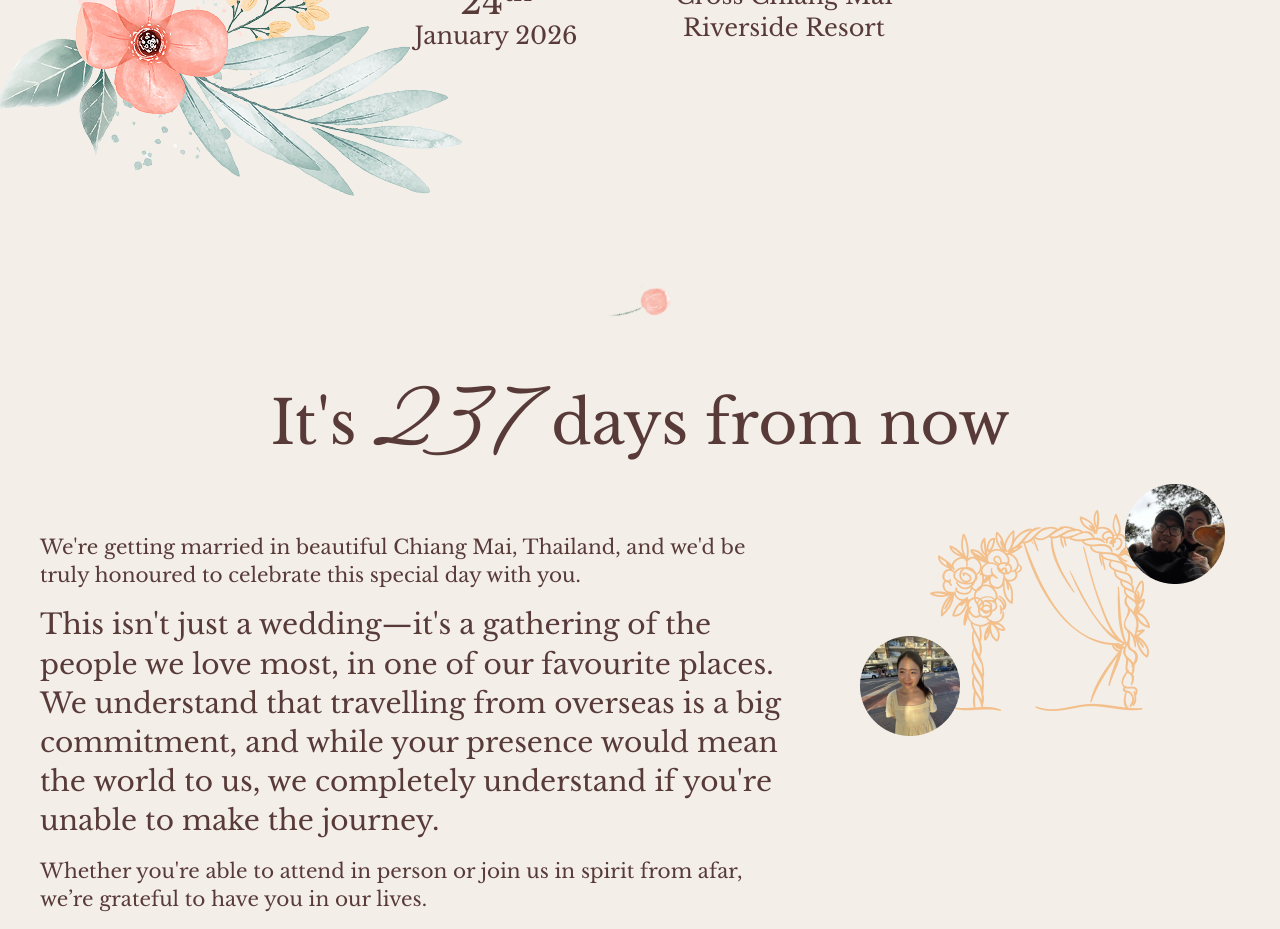
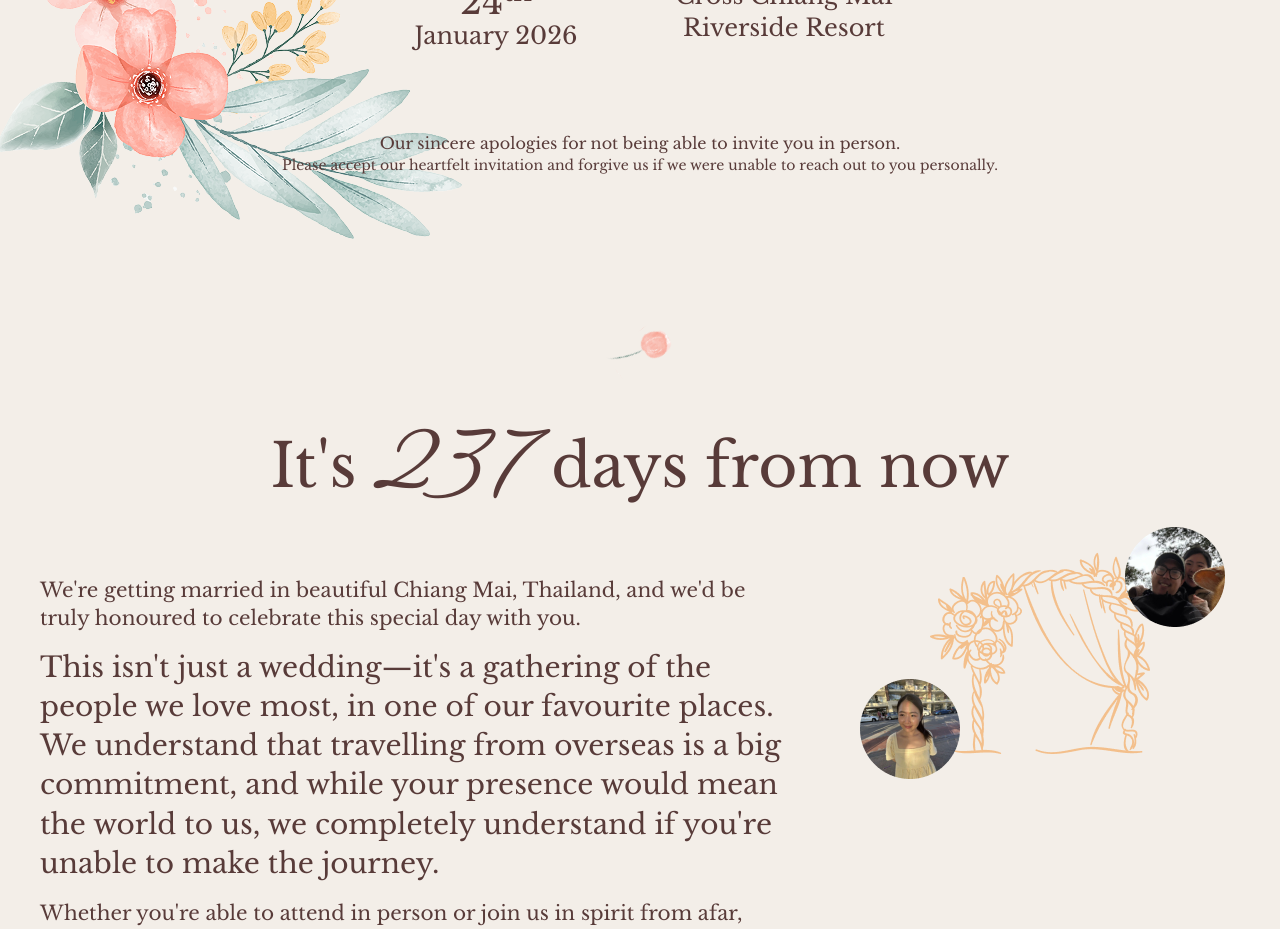
Before and after one commit to meiliizzsuju/ticha-david-weding-invitation, a Next.js app: page /en/wedding in a window 1280 px wide. Shown: the part 920-1849 px from the top of the page. Built offline with nearby package versions, Linux system fonts and the light colour scheme.

Commit message:
Adding remark msg

```diff
--- a/src/components/mainContent/MainContent.tsx
+++ b/src/components/mainContent/MainContent.tsx
@@ -62,6 +62,8 @@ function MainContent() {
                 <span className='text-2xl mt-4' dangerouslySetInnerHTML={{ __html: t.raw('PageContent.Banner.Location') }}></span>
               </a>
             </div>
+            <p className='text-center'>{t('PageContent.Banner.Remarkmsg1')}</p>
+            <p className='text-center text-sm'>{t('PageContent.Banner.Remarkmsg2')}</p>
           </div>
         </div>
         <ImageRenderer src="/images/banner-flower-1.png" alt="Decor 1" width={420} className={'absolute top-0 right-0 w-1/2 lg:w-auto'} />
--- a/src/messages/en.json
+++ b/src/messages/en.json
@@ -7,7 +7,9 @@
         "YouAreInvited": "You're invited to",
         "DateNumber": "24<sup>th</sup>",
         "DateMMMMYYYY": "January 2026",
-        "Location": "Cross Chiang Mai <br/>Riverside Resort"
+        "Location": "Cross Chiang Mai <br/>Riverside Resort",
+        "Remarkmsg1": "Our sincere apologies for not being able to invite you in person.",
+        "Remarkmsg2": "Please accept our heartfelt invitation and forgive us if we were unable to reach out to you personally."
       },
       "About": {
         "Title1": "It's",
--- a/src/messages/kr.json
+++ b/src/messages/kr.json
@@ -7,7 +7,9 @@
         "YouAreInvited": "귀하를 초대합니다",
         "DateNumber": "1월 24일",
         "DateMMMMYYYY": "2026년",
-        "Location": "크로스 치앙마이 <br/>리버사이드 리조트"
+        "Location": "크로스 치앙마이 <br/>리버사이드 리조트",
+        "Remarkmsg1": "직접 초대드리지 못한 점 양해 부탁드립니다.",
+        "Remarkmsg2": "바쁘신 와중에 소중한 시간을 내어 주셔서 진심으로 감사드리며, 직접 인사드리지 못했다면 너그럽게 이해해 주시길 부탁드립니다."
       },
       "About": {
         "Title1": "결혼식이",
--- a/src/messages/th.json
+++ b/src/messages/th.json
@@ -7,7 +7,9 @@
         "YouAreInvited": "ขอเชิญร่วมงาน",
         "DateNumber": "วันที่ 24",
         "DateMMMMYYYY": "มกราคม 2569",
-        "Location": "ครอส เชียงใหม่ <br/> ริเวอร์ไซด์ รีสอร์ท"
+        "Location": "ครอส เชียงใหม่ <br/> ริเวอร์ไซด์ รีสอร์ท",
+        "Remarkmsg1": "ขออภัยหากไม่ได้เรียนเชิญด้วยตนเอง",
+        "Remarkmsg2": "ด้วยความเคารพและปรารถนาดีอย่างยิ่ง หากมีสิ่งใดตกหล่นหรือไม่ได้เรียนเชิญท่านด้วยตัวเอง ขอได้โปรดอภัยมา ณ ที่นี้ด้วยนะคะ/ครับ"
       },
       "About": {
         "Title1": "อีกแค่",
```
